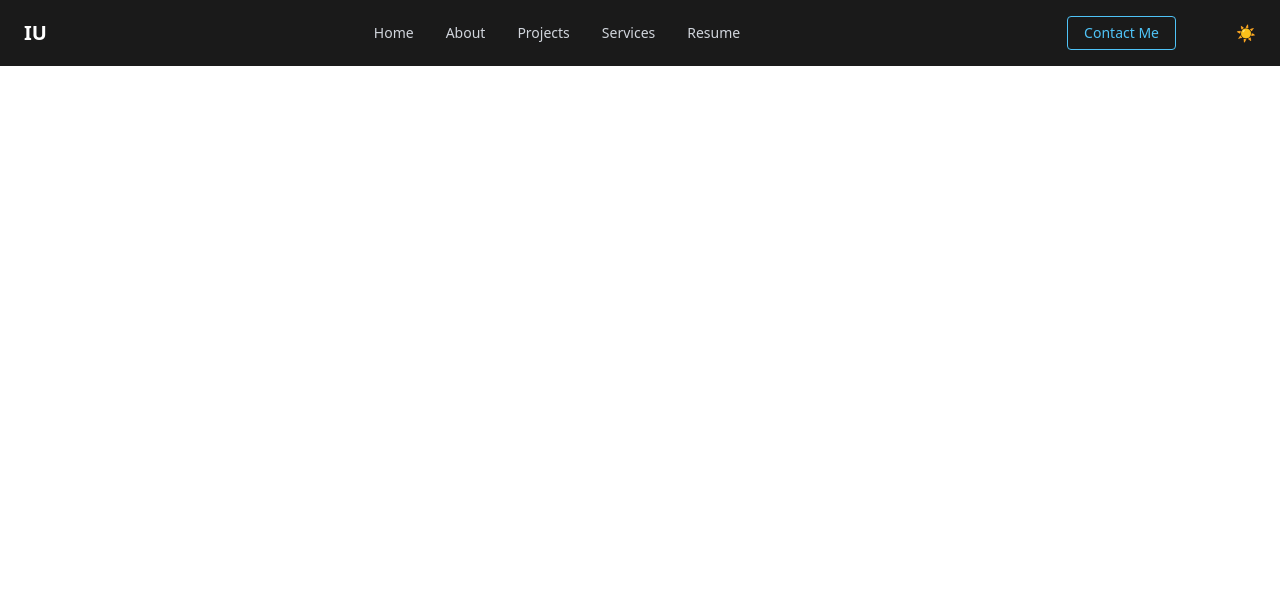
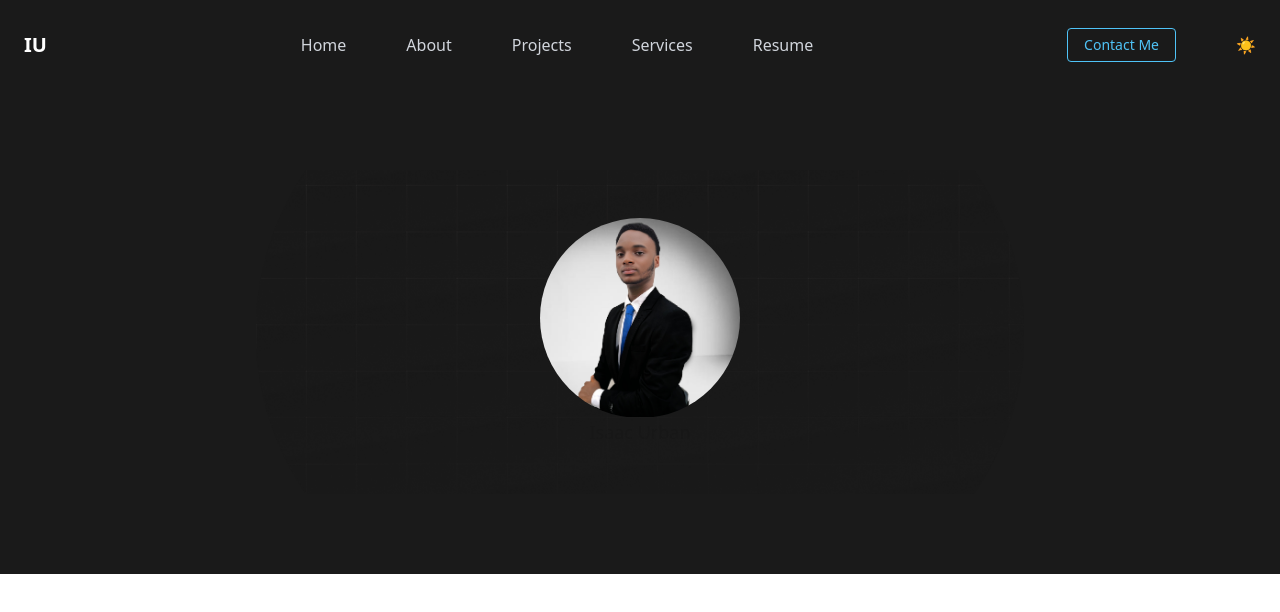
Before and after one commit to isaacurba/isaac-urban-portfolio, a React (Vite) app: page / in a window 1280 px wide. Shown: the top 612 px of the page. Built offline with nearby package versions, Linux system fonts and the light colour scheme.

Commit message:
started with the main compoent

```diff
--- a/src/App.jsx
+++ b/src/App.jsx
@@ -1,11 +1,11 @@
 import Navbar from "./components/Navbar"
+import Main from "./components/Main"
 function App() {
 
   return (
     <>
-      <div>
         <Navbar />
-      </div>
+        <Main />
     </>
   )
 }
--- /dev/null
+++ b/src/components/Main.jsx
@@ -0,0 +1,22 @@
+import boxBackground from "../assets/images/boxBackground.png"
+import isaac from "../assets/images/bobo 1.jpg"
+const Main = () => {
+  return (
+    <main className='w-full bg-[#1a1a1a] py-20 px-4'>
+        <div className='relative max-w-3xl mx-auto flex flex-col items-center p-12 overflow-hidden'>
+            <img
+              src={boxBackground}
+              alt=""
+              className="absolute inset-0 w-full h-full object-cover z-0"
+            />
+            <img src={isaac} alt="Isaac Urban" className="relative z-10 rounded-full w-50"/>
+
+            <p className="text-lg text-center">
+                Isaac Urban
+            </p>
+        </div>
+    </main>
+  )
+}
+
+export default Main
--- a/src/components/Navbar.jsx
+++ b/src/components/Navbar.jsx
@@ -6,7 +6,7 @@ const Navbar = () => {
 
   return (
     <header className="w-full bg-[#1a1a1a]">
-      <nav className="relative max-w-7xl mx-auto flex items-center justify-between px-6 py-4">
+      <nav className="relative max-w-7xl mx-auto flex items-center justify-between px-6 py-7">
 
         {/* Logo */}
         <div className="text-white font-semibold text-xl z-50">
@@ -14,7 +14,7 @@ const Navbar = () => {
         </div>
 
         {/* Desktop Menu */}
-        <ul className="hidden lg:flex items-center space-x-8 text-sm text-gray-300">
+        <ul className="hidden lg:flex items-center space-x-15 text-md text-gray-300">
           {["Home", "About", "Projects", "Services", "Resume"].map(item => (
             <li
               key={item}
```
Also changed, not shown: src/assets/images/boxBackground.png (added).
